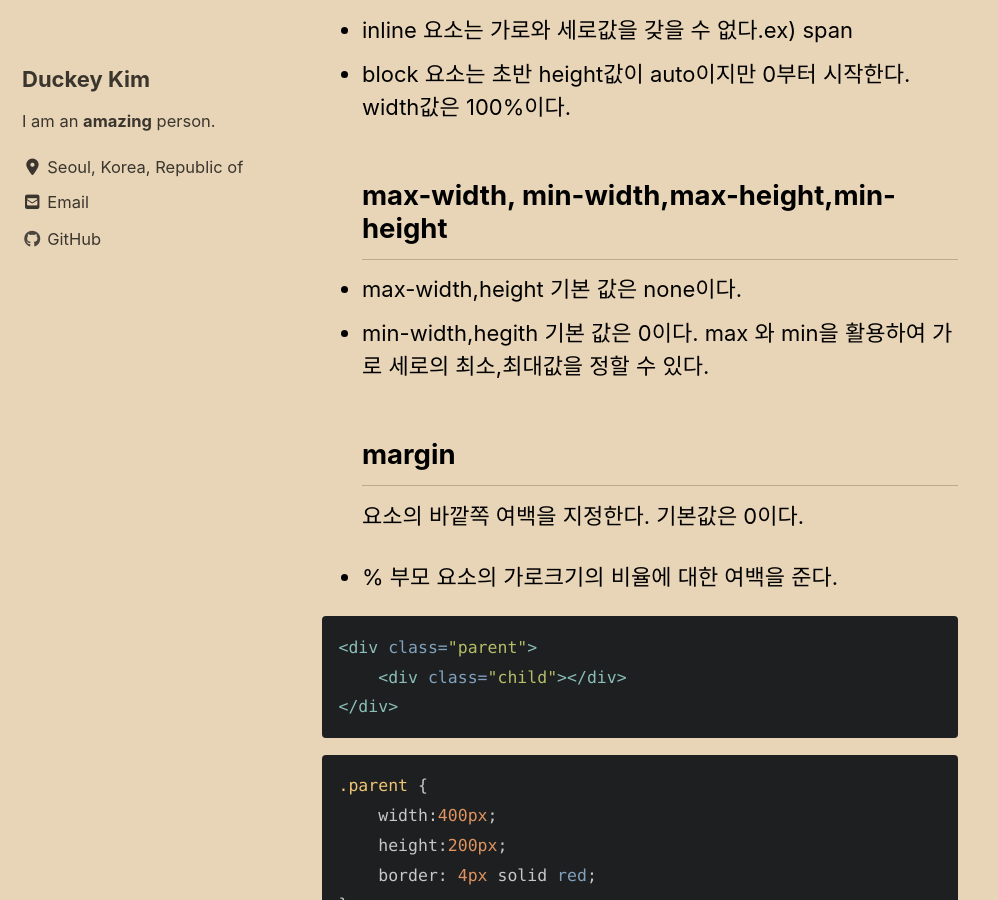
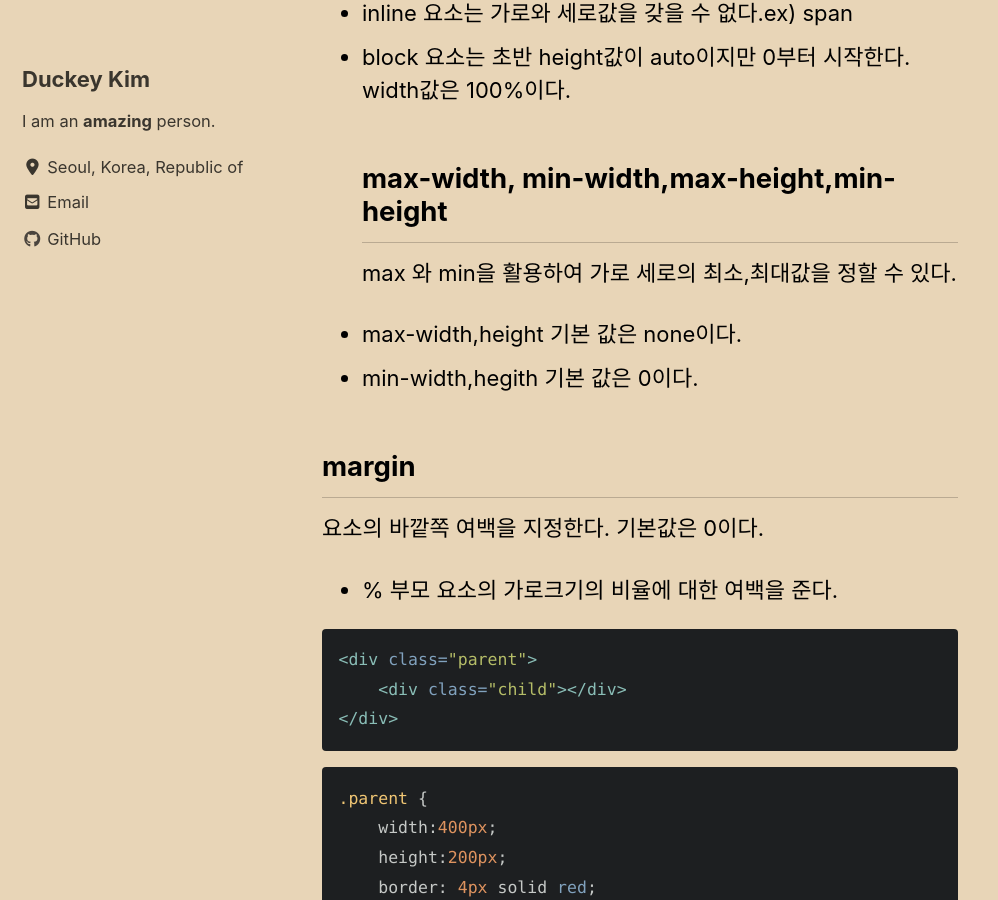
Before and after one commit to duckey-kim/duckey-kim.github.io, a Jekyll site: the page built from _posts/2020-01-02-5-CSS배우기.md, in a window 1280 px wide and 900 px high, scrolled down 1540 px. Shown: the whole window, without its empty margins (0-998 px from the left). Built offline with Jekyll 4.4.1, drawn with Linux system fonts in a browser that asks for light colours; cached includes are drawn as plain includes; nearby versions of some CDN libraries; part of the change alters nothing that is shown; some of the changed text lies outside the part shown.

```diff
--- a/_posts/2020-01-02-5-CSS배우기.md
+++ b/_posts/2020-01-02-5-CSS배우기.md
@@ -1,6 +1,6 @@
 # CSS 배우기
 ## css단위 px과 %
-%지는 부모요소의 px를 활용하여 %를 입력하면 된다.
+%는 부모요소의 px를 활용한다. %를 입력하면 된다.
 부모요소는 자신보다 한단계 상위에 있는 요소이다.
 ## css단위 em,rem
  * em  자기자신의 폰트사이즈에 영향을 받는다.부모요소에게 상속 받을 수 있다.
@@ -10,23 +10,21 @@ viewport의 비율을 활용하는 방법이다. 0~100의 값을 사용한다.
  - vw viewport의 가로값을 활용하겠다.
  - vh viewport의 세로값을 활용하겠다.
 ## css단위 vmin,vmax
-
 viewport에서 vw,vh중 가장 크거나 작은 값을 활용한다.
 이것또한 viewport 크기의 비율을 활용한다.
  * vmin :vh와 vw중 작은 값의 비율을 활용한다.
  * vmax :vh와 vw중 큰 값의 비율을 활용한다.
 ## css단위 width,height
-
 초반에 CSS를 작성하지 않아도 기본값이 적용이 된다.(리셋을 하는 이유가 될 수 있다).
  * auto 브라우저가 너비값을 계산한다.
 ### Block 요소와 Inline 요소
-
-- inline 요소는 가로와 세로값을 갖을 수 없다.ex) span
-- block 요소는 초반 height값이 auto이지만 0부터 시작한다. width값은 100%이다.
+ - inline 요소는 가로와 세로값을 갖을 수 없다.ex) span
+ - block 요소는 초반 height값이 auto이지만 0부터 시작한다. width값은 100%이다.
 ## max-width, min-width,max-height,min-height
+max 와 min을 활용하여 가로 세로의 최소,최대값을 정할 수 있다.
  * max-width,height 기본 값은 none이다.
  * min-width,hegith 기본 값은 0이다.
-max 와 min을 활용하여 가로 세로의 최소,최대값을 정할 수 있다.
+
 ## margin
 요소의 바깥쪽 여백을 지정한다. 기본값은 0이다.
  - % 부모 요소의 가로크기의 비율에 대한 여백을 준다.
```
